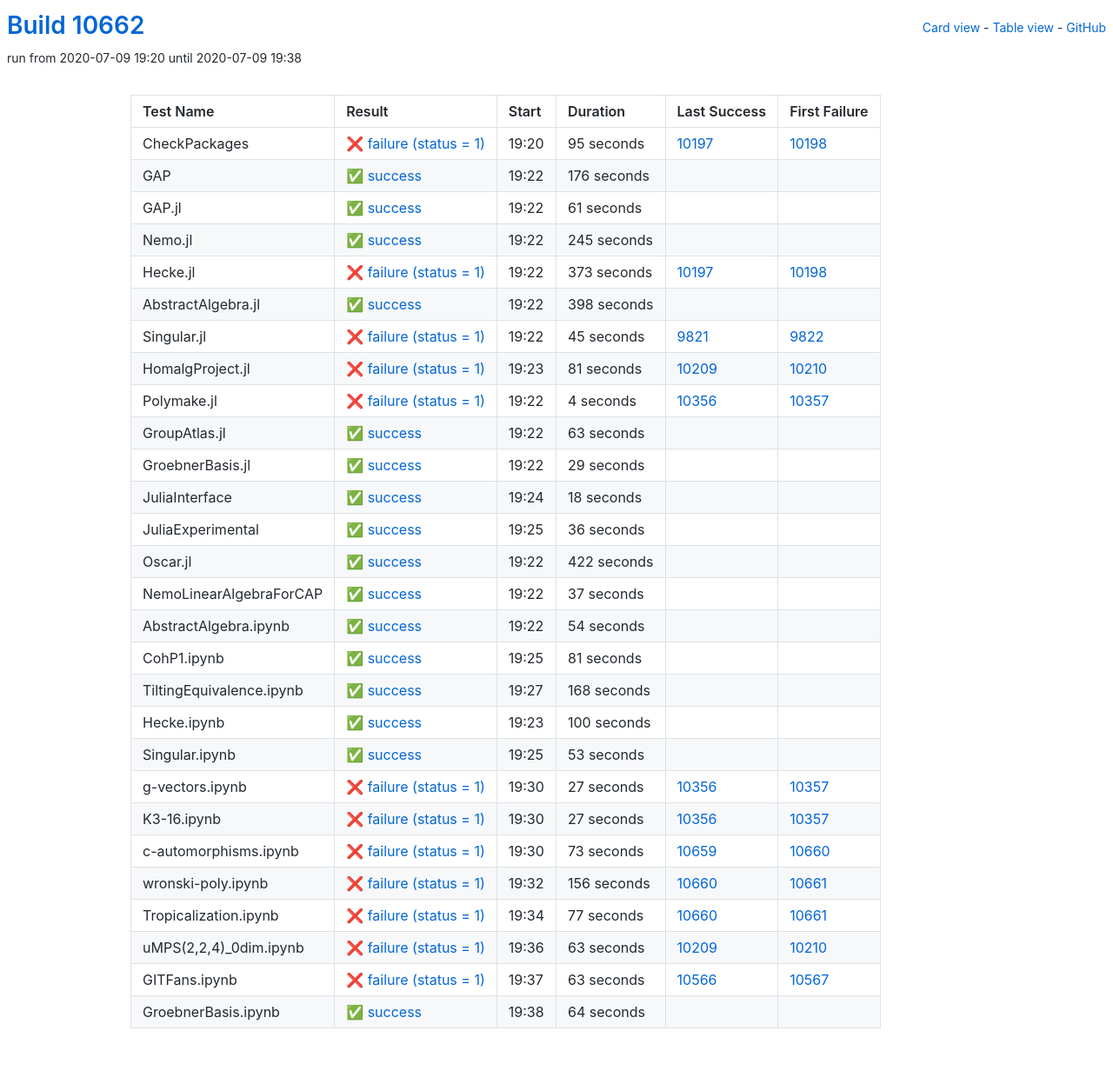
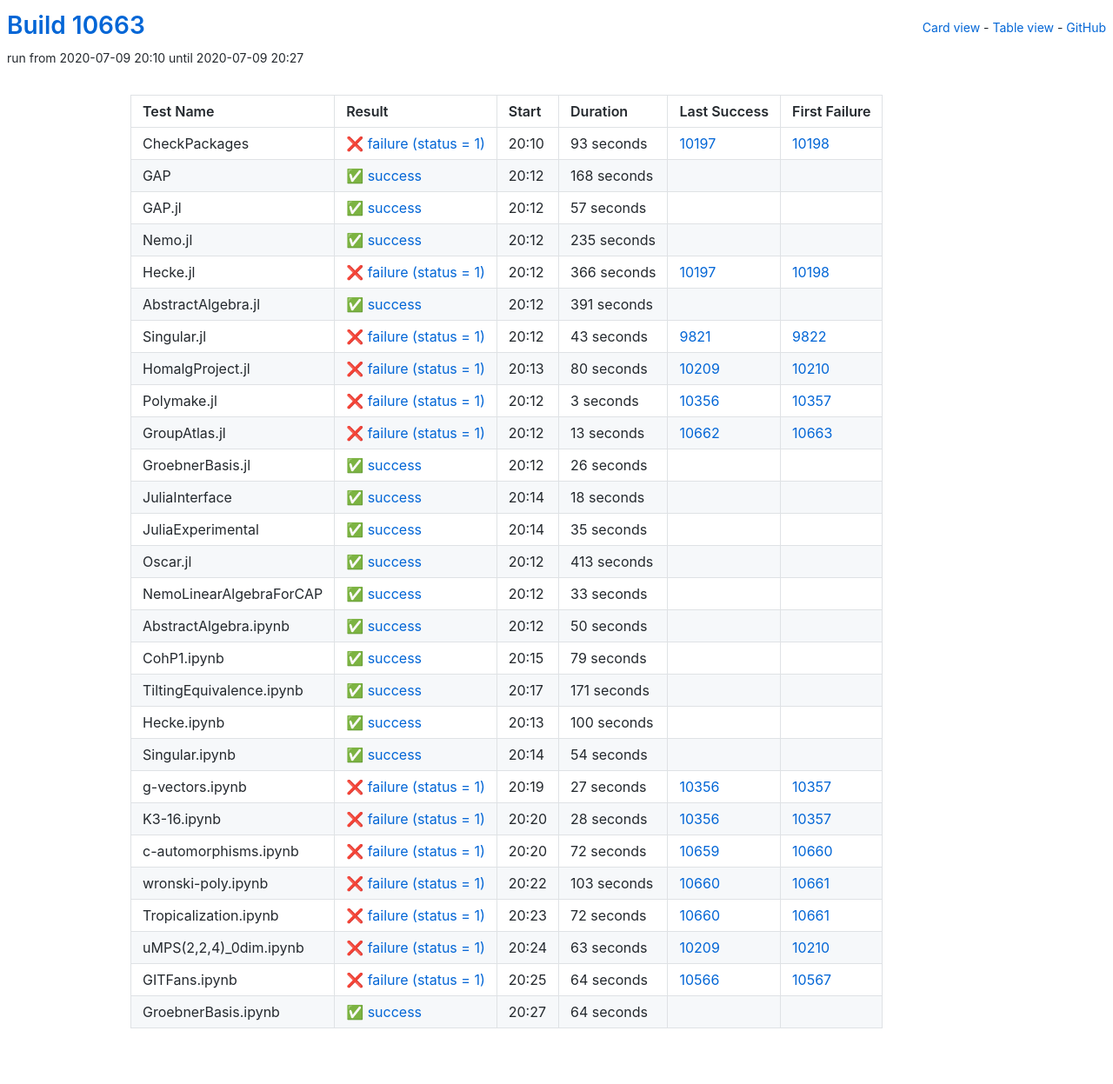
Before and after one commit to oscar-system/oscar-ci-status, a Jekyll site: the page built from table.html, in a window 1280 px wide. Shown: the whole page at 87% size. Built offline with Jekyll 4.4.1, drawn with Linux system fonts in a browser that asks for light colours.

Commit message:
Build #10663

```diff
--- a/_data/ci.yml
+++ b/_data/ci.yml
@@ -1,6 +1,6 @@
 ---
-build: 10662
-build_url: https://oscarci.mathematik.uni-kl.de/job/oscar/10662/
+build: 10663
+build_url: https://oscarci.mathematik.uni-kl.de/job/oscar/10663/
 job: oscar
 organization: oscar-system
 repo: oscar-ci-status
@@ -8,140 +8,140 @@
 tests:
 - name: CheckPackages
   id: checkpackages
-  log: https://oscarci.mathematik.uni-kl.de/job/oscar/10662/artifact/logs/build-10662/CheckPackages.log
-  start: 2020-07-09 19:20
+  log: https://oscarci.mathematik.uni-kl.de/job/oscar/10663/artifact/logs/build-10663/CheckPackages.log
+  start: 2020-07-09 20:10
   success: false
   exitcode: 1
   status: failure
-  duration: 95
+  duration: 93
   last_success: 10197
   last_success_url: https://oscarci.mathematik.uni-kl.de/job/oscar/10197/
   first_failure: 10198
   first_failure_url: https://oscarci.mathematik.uni-kl.de/job/oscar/10198/
 - name: GAP
   id: gap
-  log: https://oscarci.mathematik.uni-kl.de/job/oscar/10662/artifact/logs/build-10662/GAP.log
-  start: 2020-07-09 19:22
+  log: https://oscarci.mathematik.uni-kl.de/job/oscar/10663/artifact/logs/build-10663/GAP.log
+  start: 2020-07-09 20:12
   success: true
   exitcode: 0
   status: success
-  duration: 176
+  duration: 168
   last_success: false
   last_success_url:
   first_failure: false
   first_failure_url:
 - name: GAP.jl
   id: gap-jl
-  log: https://oscarci.mathematik.uni-kl.de/job/oscar/10662/artifact/logs/build-10662/GAP.jl.log
-  start: 2020-07-09 19:22
+  log: https://oscarci.mathematik.uni-kl.de/job/oscar/10663/artifact/logs/build-10663/GAP.jl.log
+  start: 2020-07-09 20:12
   success: true
   exitcode: 0
   status: success
-  duration: 61
+  duration: 57
   last_success: false
   last_success_url:
   first_failure: false
   first_failure_url:
 - name: Nemo.jl
   id: nemo-jl
-  log: https://oscarci.mathematik.uni-kl.de/job/oscar/10662/artifact/logs/build-10662/Nemo.jl.log
-  start: 2020-07-09 19:22
+  log: https://oscarci.mathematik.uni-kl.de/job/oscar/10663/artifact/logs/build-10663/Nemo.jl.log
+  start: 2020-07-09 20:12
   success: true
   exitcode: 0
   status: success
-  duration: 245
+  duration: 235
   last_success: false
   last_success_url:
   first_failure: false
   first_failure_url:
 - name: Hecke.jl
   id: hecke-jl
-  log: https://oscarci.mathematik.uni-kl.de/job/oscar/10662/artifact/logs/build-10662/Hecke.jl.log
-  start: 2020-07-09 19:22
+  log: https://oscarci.mathematik.uni-kl.de/job/oscar/10663/artifact/logs/build-10663/Hecke.jl.log
+  start: 2020-07-09 20:12
   success: false
   exitcode: 1
   status: failure
-  duration: 373
+  duration: 366
   last_success: 10197
   last_success_url: https://oscarci.mathematik.uni-kl.de/job/oscar/10197/
   first_failure: 10198
   first_failure_url: https://oscarci.mathematik.uni-kl.de/job/oscar/10198/
 - name: AbstractAlgebra.jl
   id: abstractalgebra-jl
-  log: https://oscarci.mathematik.uni-kl.de/job/oscar/10662/artifact/logs/build-10662/AbstractAlgebra.jl.log
-  start: 2020-07-09 19:22
+  log: https://oscarci.mathematik.uni-kl.de/job/oscar/10663/artifact/logs/build-10663/AbstractAlgebra.jl.log
+  start: 2020-07-09 20:12
   success: true
   exitcode: 0
   status: success
-  duration: 398
+  duration: 391
   last_success: false
   last_success_url:
   first_failure: false
   first_failure_url:
 - name: Singular.jl
   id: singular-jl
-  log: https://oscarci.mathematik.uni-kl.de/job/oscar/10662/artifact/logs/build-10662/Singular.jl.log
-  start: 2020-07-09 19:22
+  log: https://oscarci.mathematik.uni-kl.de/job/oscar/10663/artifact/logs/build-10663/Singular.jl.log
+  start: 2020-07-09 20:12
   success: false
   exitcode: 1
   status: failure
-  duration: 45
+  duration: 43
   last_success: 9821
   last_success_url: https://oscarci.mathematik.uni-kl.de/job/oscar/9821/
   first_failure: 9822
   first_failure_url: https://oscarci.mathematik.uni-kl.de/job/oscar/9822/
 - name: HomalgProject.jl
   id: homalgproject-jl
-  log: https://oscarci.mathematik.uni-kl.de/job/oscar/10662/artifact/logs/build-10662/HomalgProject.jl.log
-  start: 2020-07-09 19:23
+  log: https://oscarci.mathematik.uni-kl.de/job/oscar/10663/artifact/logs/build-10663/HomalgProject.jl.log
+  start: 2020-07-09 20:13
   success: false
   exitcode: 1
   status: failure
-  duration: 81
+  duration: 80
   last_success: 10209
   last_success_url: https://oscarci.mathematik.uni-kl.de/job/oscar/10209/
   first_failure: 10210
   first_failure_url: https://oscarci.mathematik.uni-kl.de/job/oscar/10210/
 - name: Polymake.jl
   id: polymake-jl
-  log: https://oscarci.mathematik.uni-kl.de/job/oscar/10662/artifact/logs/build-10662/Polymake.jl.log
-  start: 2020-07-09 19:22
+  log: https://oscarci.mathematik.uni-kl.de/job/oscar/10663/artifact/logs/build-10663/Polymake.jl.log
+  start: 2020-07-09 20:12
   success: false
   exitcode: 1
   status: failure
-  duration: 4
+  duration: 3
   last_success: 10356
   last_success_url: https://oscarci.mathematik.uni-kl.de/job/oscar/10356/
   first_failure: 10357
   first_failure_url: https://oscarci.mathematik.uni-kl.de/job/oscar/10357/
 - name: GroupAtlas.jl
   id: groupatlas-jl
-  log: https://oscarci.mathematik.uni-kl.de/job/oscar/10662/artifact/logs/build-10662/GroupAtlas.jl.log
-  start: 2020-07-09 19:22
+  log: https://oscarci.mathematik.uni-kl.de/job/oscar/10663/artifact/logs/build-10663/GroupAtlas.jl.log
+  start: 2020-07-09 20:12
+  success: false
+  exitcode: 1
+  status: failure
+  duration: 13
+  last_success: 10662
+  last_success_url: https://oscarci.mathematik.uni-kl.de/job/oscar/10662/
+  first_failure: 10663
+  first_failure_url: https://oscarci.mathematik.uni-kl.de/job/oscar/10663/
+- name: GroebnerBasis.jl
+  id: groebnerbasis-jl
+  log: https://oscarci.mathematik.uni-kl.de/job/oscar/10663/artifact/logs/build-10663/GroebnerBasis.jl.log
+  start: 2020-07-09 20:12
   success: true
   exitcode: 0
   status: success
-  duration: 63
-  last_success: false
-  last_success_url:
-  first_failure: false
-  first_failure_url:
-- name: GroebnerBasis.jl
-  id: groebnerbasis-jl
-  log: https://oscarci.mathematik.uni-kl.de/job/oscar/10662/artifact/logs/build-10662/GroebnerBasis.jl.log
-  start: 2020-07-09 19:22
-  success: true
-  exitcode: 0
-  status: success
-  duration: 29
+  duration: 26
   last_success: false
   last_success_url:
   first_failure: false
   first_failure_url:
 - name: JuliaInterface
   id: juliainterface
-  log: https://oscarci.mathematik.uni-kl.de/job/oscar/10662/artifact/logs/build-10662/JuliaInterface.log
-  start: 2020-07-09 19:24
+  log: https://oscarci.mathematik.uni-kl.de/job/oscar/10663/artifact/logs/build-10663/JuliaInterface.log
+  start: 2020-07-09 20:14
   success: true
   exitcode: 0
   status: success
@@ -152,80 +152,80 @@
   first_failure_url:
 - name: JuliaExperimental
   id: juliaexperimental
-  log: https://oscarci.mathematik.uni-kl.de/job/oscar/10662/artifact/logs/build-10662/JuliaExperimental.log
-  start: 2020-07-09 19:25
+  log: https://oscarci.mathematik.uni-kl.de/job/oscar/10663/artifact/logs/build-10663/JuliaExperimental.log
+  start: 2020-07-09 20:14
   success: true
   exitcode: 0
   status: success
-  duration: 36
+  duration: 35
   last_success: false
   last_success_url:
   first_failure: false
   first_failure_url:
 - name: Oscar.jl
   id: oscar-jl
-  log: https://oscarci.mathematik.uni-kl.de/job/oscar/10662/artifact/logs/build-10662/Oscar.jl.log
-  start: 2020-07-09 19:22
+  log: https://oscarci.mathematik.uni-kl.de/job/oscar/10663/artifact/logs/build-10663/Oscar.jl.log
+  start: 2020-07-09 20:12
   success: true
   exitcode: 0
   status: success
-  duration: 422
+  duration: 413
   last_success: false
   last_success_url:
   first_failure: false
   first_failure_url:
 - name: NemoLinearAlgebraForCAP
   id: nemolinearalgebraforcap
-  log: https://oscarci.mathematik.uni-kl.de/job/oscar/10662/artifact/logs/build-10662/NemoLinearAlgebraForCAP.log
-  start: 2020-07-09 19:22
+  log: https://oscarci.mathematik.uni-kl.de/job/oscar/10663/artifact/logs/build-10663/NemoLinearAlgebraForCAP.log
+  start: 2020-07-09 20:12
   success: true
   exitcode: 0
   status: success
-  duration: 37
+  duration: 33
   last_success: false
   last_success_url:
   first_failure: false
   first_failure_url:
 - name: AbstractAlgebra.ipynb
   id: abstractalgebra-ipynb
-  log: https://oscarci.mathematik.uni-kl.de/job/oscar/10662/artifact/logs/build-10662/AbstractAlgebra.ipynb.log
-  start: 2020-07-09 19:22
+  log: https://oscarci.mathematik.uni-kl.de/job/oscar/10663/artifact/logs/build-10663/AbstractAlgebra.ipynb.log
+  start: 2020-07-09 20:12
   success: true
   exitcode: 0
   status: success
-  duration: 54
+  duration: 50
   last_success: false
   last_success_url:
   first_failure: false
   first_failure_url:
 - name: CohP1.ipynb
   id: cohp1-ipynb
-  log: https://oscarci.mathematik.uni-kl.de/job/oscar/10662/artifact/logs/build-10662/CohP1.ipynb.log
-  start: 2020-07-09 19:25
+  log: https://oscarci.mathematik.uni-kl.de/job/oscar/10663/artifact/logs/build-10663/CohP1.ipynb.log
+  start: 2020-07-09 20:15
   success: true
   exitcode: 0
   status: success
-  duration: 81
+  duration: 79
   last_success: false
   last_success_url:
   first_failure: false
   first_failure_url:
 - name: TiltingEquivalence.ipynb
   id: tiltingequivalence-ipynb
-  log: https://oscarci.mathematik.uni-kl.de/job/oscar/10662/artifact/logs/build-10662/TiltingEquivalence.ipynb.log
-  start: 2020-07-09 19:27
+  log: https://oscarci.mathematik.uni-kl.de/job/oscar/10663/artifact/logs/build-10663/TiltingEquivalence.ipynb.log
+  start: 2020-07-09 20:17
   success: true
   exitcode: 0
   status: success
-  duration: 168
+  duration: 171
   last_success: false
   last_success_url:
   first_failure: false
   first_failure_url:
 - name: Hecke.ipynb
   id: hecke-ipynb
-  log: https://oscarci.mathematik.uni-kl.de/job/oscar/10662/artifact/logs/build-10662/Hecke.ipynb.log
-  start: 2020-07-09 19:23
+  log: https://oscarci.mathematik.uni-kl.de/job/oscar/10663/artifact/logs/build-10663/Hecke.ipynb.log
+  start: 2020-07-09 20:13
   success: true
   exitcode: 0
   status: success
@@ -236,20 +236,20 @@
   first_failure_url:
 - name: Singular.ipynb
   id: singular-ipynb
-  log: https://oscarci.mathematik.uni-kl.de/job/oscar/10662/artifact/logs/build-10662/Singular.ipynb.log
-  start: 2020-07-09 19:25
+  log: https://oscarci.mathematik.uni-kl.de/job/oscar/10663/artifact/logs/build-10663/Singular.ipynb.log
+  start: 2020-07-09 20:14
   success: true
   exitcode: 0
   status: success
-  duration: 53
+  duration: 54
   last_success: false
   last_success_url:
   first_failure: false
   first_failure_url:
 - name: g-vectors.ipynb
   id: g-vectors-ipynb
-  log: https://oscarci.mathematik.uni-kl.de/job/oscar/10662/artifact/logs/build-10662/g-vectors.ipynb.log
-  start: 2020-07-09 19:30
+  log: https://oscarci.mathematik.uni-kl.de/job/oscar/10663/artifact/logs/build-10663/g-vectors.ipynb.log
+  start: 2020-07-09 20:19
   success: false
   exitcode: 1
   status: failure
@@ -260,56 +260,56 @@
   first_failure_url: https://oscarci.mathematik.uni-kl.de/job/oscar/10357/
 - name: K3-16.ipynb
   id: k3-16-ipynb
-  log: https://oscarci.mathematik.uni-kl.de/job/oscar/10662/artifact/logs/build-10662/K3-16.ipynb.log
-  start: 2020-07-09 19:30
+  log: https://oscarci.mathematik.uni-kl.de/job/oscar/10663/artifact/logs/build-10663/K3-16.ipynb.log
+  start: 2020-07-09 20:20
   success: false
   exitcode: 1
   status: failure
-  duration: 27
+  duration: 28
   last_success: 10356
   last_success_url: https://oscarci.mathematik.uni-kl.de/job/oscar/10356/
   first_failure: 10357
   first_failure_url: https://oscarci.mathematik.uni-kl.de/job/oscar/10357/
 - name: c-automorphisms.ipynb
   id: c-automorphisms-ipynb
-  log: https://oscarci.mathematik.uni-kl.de/job/oscar/10662/artifact/logs/build-10662/c-automorphisms.ipynb.log
-  start: 2020-07-09 19:30
+  log: https://oscarci.mathematik.uni-kl.de/job/oscar/10663/artifact/logs/build-10663/c-automorphisms.ipynb.log
+  start: 2020-07-09 20:20
   success: false
   exitcode: 1
   status: failure
-  duration: 73
+  duration: 72
   last_success: 10659
   last_success_url: https://oscarci.mathematik.uni-kl.de/job/oscar/10659/
   first_failure: 10660
   first_failure_url: https://oscarci.mathematik.uni-kl.de/job/oscar/10660/
 - name: wronski-poly.ipynb
   id: wronski-poly-ipynb
-  log: https://oscarci.mathematik.uni-kl.de/job/oscar/10662/artifact/logs/build-10662/wronski-poly.ipynb.log
-  start: 2020-07-09 19:32
+  log: https://oscarci.mathematik.uni-kl.de/job/oscar/10663/artifact/logs/build-10663/wronski-poly.ipynb.log
+  start: 2020-07-09 20:22
   success: false
   exitcode: 1
   status: failure
-  duration: 156
+  duration: 103
   last_success: 10660
   last_success_url: https://oscarci.mathematik.uni-kl.de/job/oscar/10660/
   first_failure: 10661
   first_failure_url: https://oscarci.mathematik.uni-kl.de/job/oscar/10661/
 - name: Tropicalization.ipynb
   id: tropicalization-ipynb
-  log: https://oscarci.mathematik.uni-kl.de/job/oscar/10662/artifact/logs/build-10662/Tropicalization.ipynb.log
-  start: 2020-07-09 19:34
+  log: https://oscarci.mathematik.uni-kl.de/job/oscar/10663/artifact/logs/build-10663/Tropicalization.ipynb.log
+  start: 2020-07-09 20:23
   success: false
   exitcode: 1
   status: failure
-  duration: 77
+  duration: 72
   last_success: 10660
   last_success_url: https://oscarci.mathematik.uni-kl.de/job/oscar/10660/
   first_failure: 10661
   first_failure_url: https://oscarci.mathematik.uni-kl.de/job/oscar/10661/
 - name: uMPS(2,2,4)_0dim.ipynb
   id: umps-2-2-4-0dim-ipynb
-  log: https://oscarci.mathematik.uni-kl.de/job/oscar/10662/artifact/logs/build-10662/uMPS-2-2-4-_0dim.ipynb.log
-  start: 2020-07-09 19:36
+  log: https://oscarci.mathematik.uni-kl.de/job/oscar/10663/artifact/logs/build-10663/uMPS-2-2-4-_0dim.ipynb.log
+  start: 2020-07-09 20:24
   success: false
   exitcode: 1
   status: failure
@@ -320,20 +320,20 @@
   first_failure_url: https://oscarci.mathematik.uni-kl.de/job/oscar/10210/
 - name: GITFans.ipynb
   id: gitfans-ipynb
-  log: https://oscarci.mathematik.uni-kl.de/job/oscar/10662/artifact/logs/build-10662/GITFans.ipynb.log
-  start: 2020-07-09 19:37
+  log: https://oscarci.mathematik.uni-kl.de/job/oscar/10663/artifact/logs/build-10663/GITFans.ipynb.log
+  start: 2020-07-09 20:25
   success: false
   exitcode: 1
   status: failure
-  duration: 63
+  duration: 64
   last_success: 10566
   last_success_url: https://oscarci.mathematik.uni-kl.de/job/oscar/10566/
   first_failure: 10567
   first_failure_url: https://oscarci.mathematik.uni-kl.de/job/oscar/10567/
 - name: GroebnerBasis.ipynb
   id: groebnerbasis-ipynb
-  log: https://oscarci.mathematik.uni-kl.de/job/oscar/10662/artifact/logs/build-10662/GroebnerBasis.ipynb.log
-  start: 2020-07-09 19:38
+  log: https://oscarci.mathematik.uni-kl.de/job/oscar/10663/artifact/logs/build-10663/GroebnerBasis.ipynb.log
+  start: 2020-07-09 20:27
   success: true
   exitcode: 0
   status: success
```
Also changed, not shown: README.md.
